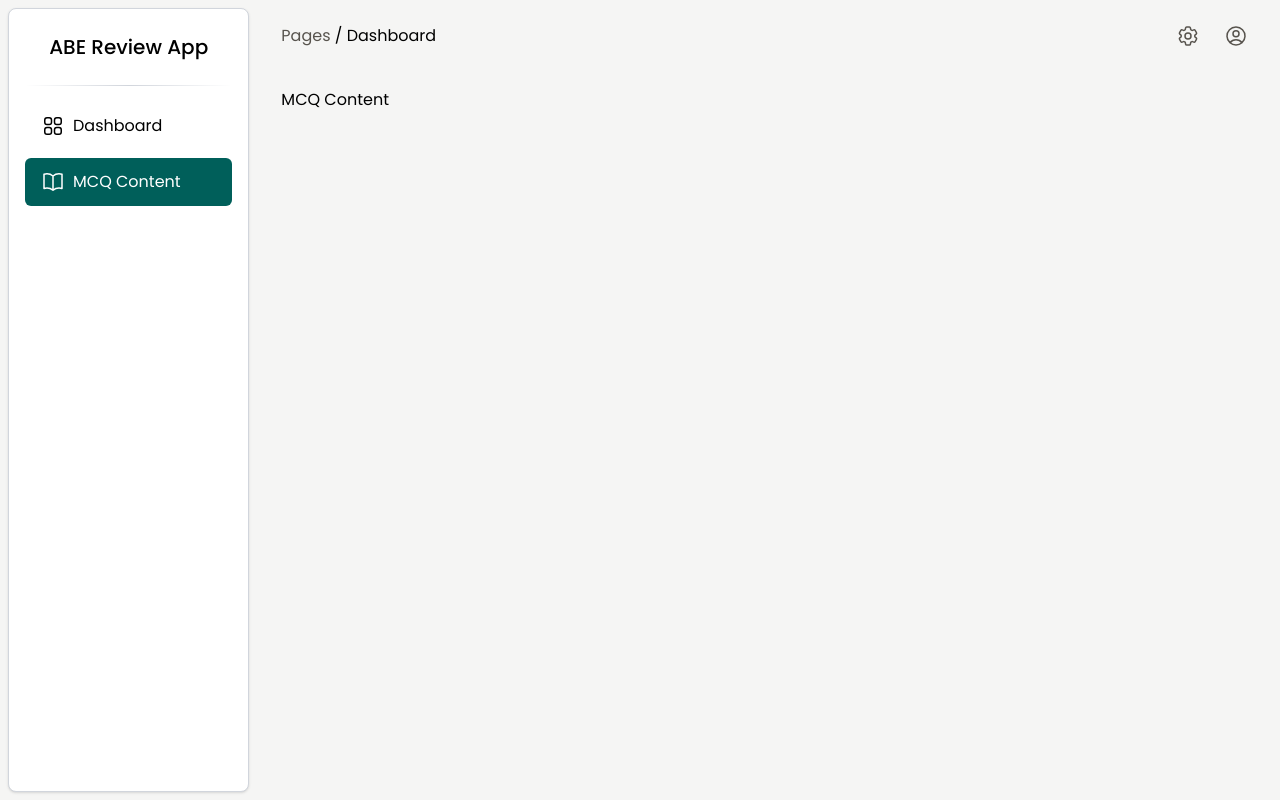
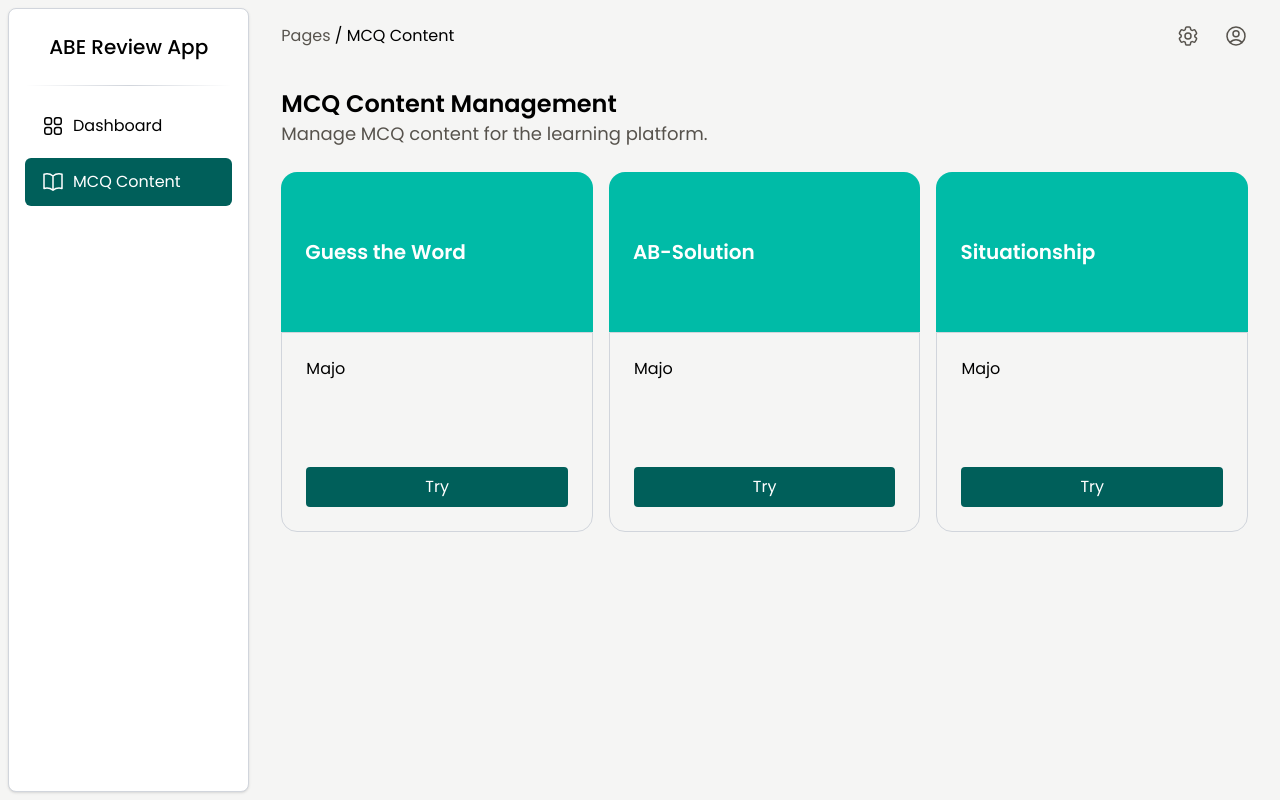
Before and after one commit to TarzqnDev/abe-review-application, a Next.js app: page /admin/mcqcontent in a window 1280 px wide. Built offline with nearby package versions, Linux system fonts and the light colour scheme; no server answers.

Commit message:
Added MCQ Content Placeholder

```diff
--- a/app/admin/mcqcontent/page.tsx
+++ b/app/admin/mcqcontent/page.tsx
@@ -1,7 +1,50 @@
 export default function AdminMCQContentPage() {
   return (
-    <div>
-      <h1>MCQ Content</h1>
-    </div>
+    <section>
+      <div className="mb-6">
+        <h1 className="font-semibold text-2xl">MCQ Content Management</h1>
+        <p className="text-lg text-stone-600">
+          Manage MCQ content for the learning platform.
+        </p>
+      </div>
+
+      <div className="flex gap-4">
+        <div className="w-full">
+          <div className="bg-teal-500 h-40 flex items-center p-6 rounded-t-2xl">
+            <h1 className="font-semibold text-xl text-white">Guess the Word</h1>
+          </div>
+          <div className="flex flex-col justify-between h-50 border border-gray-300 p-6 rounded-b-2xl">
+            <p>Majo</p>
+            <button className="bg-teal-800 text-white py-2 px-4 rounded cursor-pointer">
+              Try
+            </button>
+          </div>
+        </div>
+
+        <div className="w-full">
+          <div className="bg-teal-500 h-40 flex items-center p-6 rounded-t-2xl">
+            <h1 className="font-semibold text-xl text-white">AB-Solution</h1>
+          </div>
+          <div className="flex flex-col justify-between h-50 border border-gray-300 p-6 rounded-b-2xl">
+            <p>Majo</p>
+            <button className="bg-teal-800 text-white py-2 px-4 rounded cursor-pointer">
+              Try
+            </button>
+          </div>
+        </div>
+
+        <div className="w-full">
+          <div className="bg-teal-500 h-40 flex items-center p-6 rounded-t-2xl">
+            <h1 className="font-semibold text-xl text-white">Situationship</h1>
+          </div>
+          <div className="flex flex-col justify-between h-50 border border-gray-300 p-6 rounded-b-2xl">
+            <p>Majo</p>
+            <button className="bg-teal-800 text-white py-2 px-4 rounded cursor-pointer">
+              Try
+            </button>
+          </div>
+        </div>
+      </div>
+    </section>
   );
 }
--- a/components/AdminHeader.tsx
+++ b/components/AdminHeader.tsx
@@ -1,22 +1,33 @@
 import { useAdminDashboard } from "@/features/admin/dashboard/hooks/useAdminDashboard";
 import { Cog6ToothIcon, UserCircleIcon } from "@heroicons/react/24/outline";
+import { usePathname } from "next/navigation";
 import { useState } from "react";
 
 export default function AdminHeader() {
   const { handleLogout } = useAdminDashboard();
 
   const [openAccountMenu, setOpenAccountMenu] = useState(false);
+  const pathname = usePathname();
+
+  const pageMap: Record<string, string> = {
+    "/admin/dashboard": "Dashboard",
+    "/admin/mcqcontent": "MCQ Content",
+  };
+
+  const pageName = pageMap[pathname] || "Dashboard";
 
   return (
     <div className="mt-4 flex justify-between items-center mb-10">
       <div>
         <p>
-          <span className="text-stone-600">Pages</span> / Dashboard
+          <span className="text-stone-600">Pages</span> / {pageName}
         </p>
       </div>
 
       <div className="flex gap-6 relative">
-        <Cog6ToothIcon className="h-6 w-6 text-stone-600" />
+        <button className="cursor-pointer">
+          <Cog6ToothIcon className="h-6 w-6 text-stone-600" />
+        </button>
         <button
           className="cursor-pointer"
           onClick={() => setOpenAccountMenu(!openAccountMenu)}
@@ -28,12 +39,10 @@ export default function AdminHeader() {
           <div className="absolute right-0 mt-8 w-48 bg-white border border-gray-300 rounded-md shadow-sm">
             <ul className="py-2">
               <li className="px-4 py-2 hover:bg-stone-100 cursor-pointer">
-                Profile
+                <button>Profile</button>
               </li>
               <li className="px-4 py-2 hover:bg-stone-100 cursor-pointer">
-                <button className="w-full text-start" onClick={handleLogout}>
-                  Logout
-                </button>
+                <button onClick={handleLogout}>Logout</button>
               </li>
             </ul>
           </div>
```
